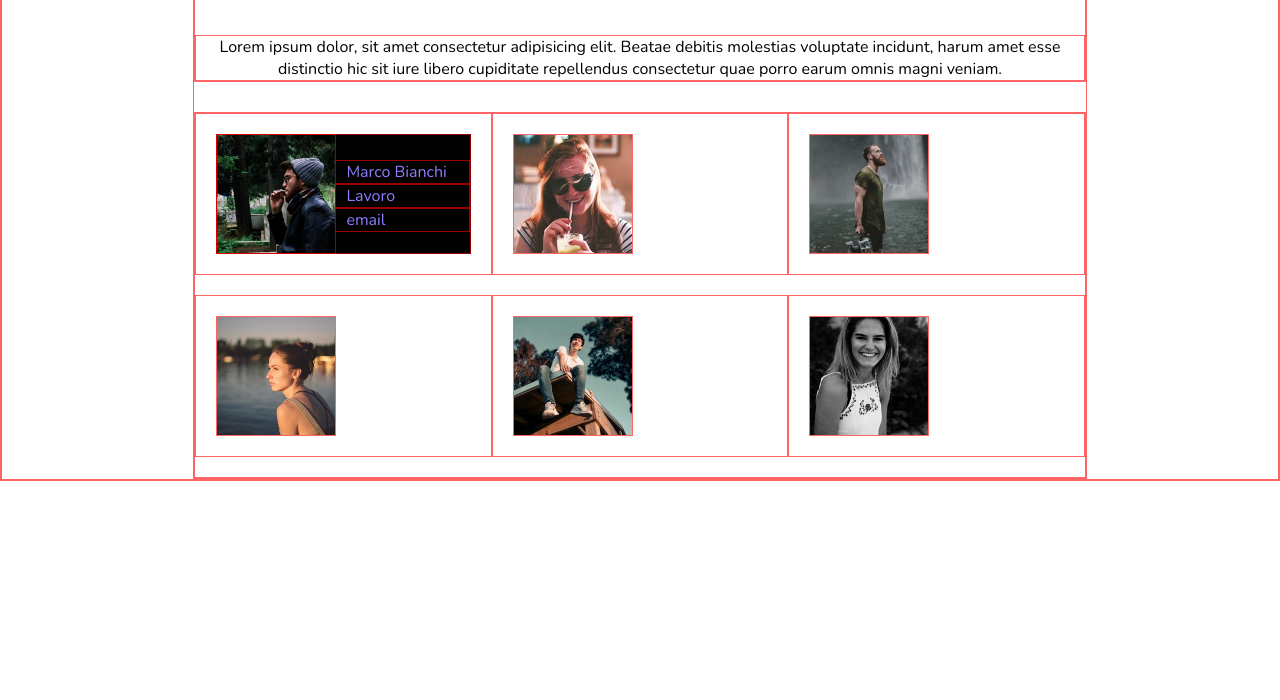
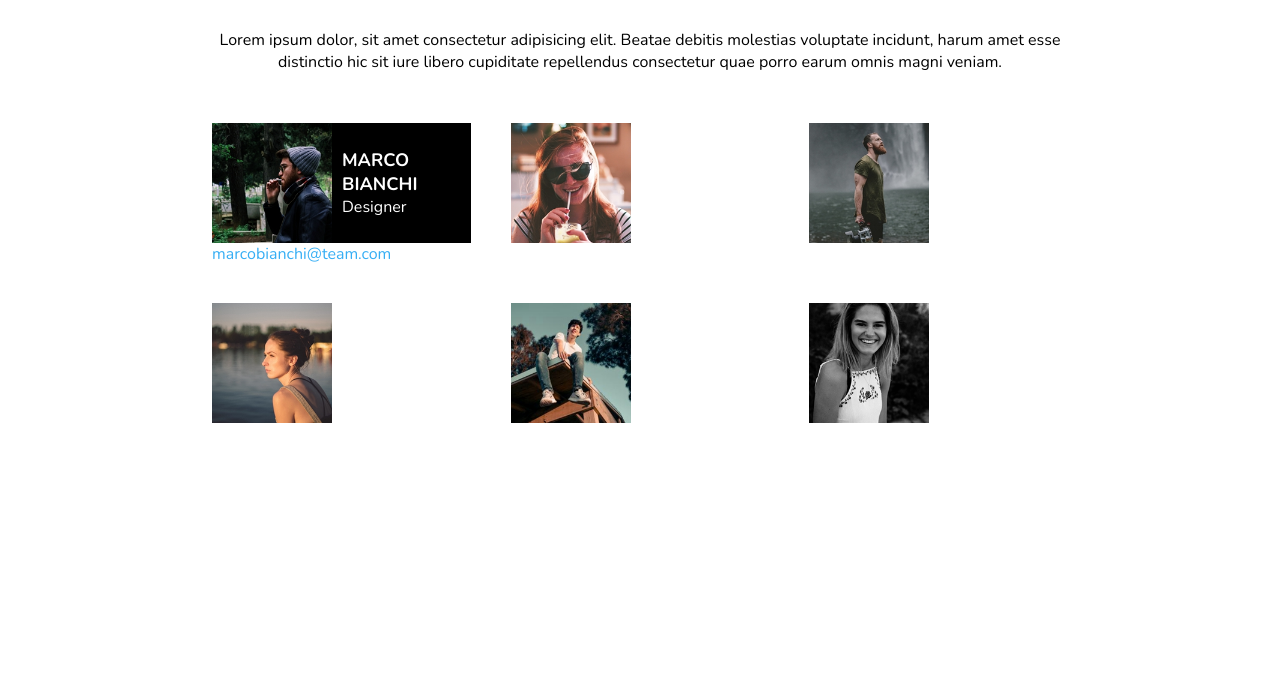
Before and after one commit to albertotaddeucci/html-css-float-cards, a plain HTML site: page index.html in a window 1280 px wide. Shown: the part 100-800 px from the top of the page. Drawn offline with nearby package versions, Linux system fonts and the light colour scheme.

Commit message:
completata prima scheda

```diff
--- a/css/style.css
+++ b/css/style.css
@@ -4,7 +4,7 @@
     box-sizing: border-box;
 
     /* test */
-    border: 1px solid rgba(255, 0, 0, 0.605);
+    /* border: 1px solid rgba(255, 0, 0, 0.605); */
 }
 
 .clearfix::after{
@@ -60,13 +60,18 @@ img{
 }
 
 .scheda .contatto{
-    color: rgb(142, 127, 255);
+    color: white;
     /* padding: 10px 5px 20px; */
     height: 120px;
     padding-top: 25px;
     background-color: black;
 
+}
 
-
-
+.nome{
+    font-size: large;
+    font-weight: bold;
 }
+.email{
+    color: #36aef4;
+}
--- a/index.html
+++ b/index.html
@@ -33,9 +33,9 @@
                 <img src="img/male1.png" alt="">
                 <div class="contatto">
 
-                    <div>Marco Bianchi</div>
-                    <div>Lavoro</div>
-                    <div>email</div>
+                    <div class="nome">MARCO BIANCHI</div>
+                    <div class="lavoro">Designer</div>
+                    <div class="email">marcobianchi@team.com</div>
 
 
                 </div>
```
